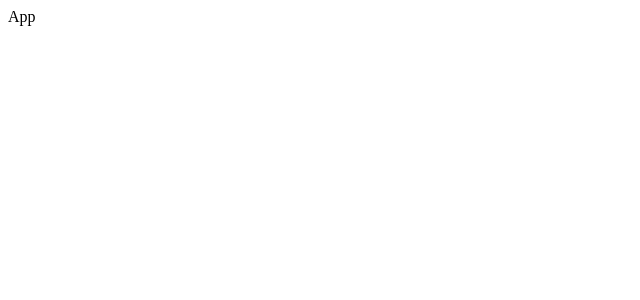
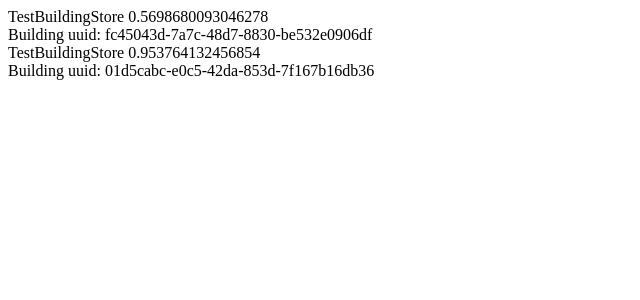
Before and after one commit to kiritoroo/uni-campus, a React (Vite) app: page / in a window 1280 px wide. Shown: the top 300 px of the page, without its empty margins (0-640 px from the left). Built offline with nearby package versions, Linux system fonts and the light colour scheme.

Commit message:
Add building store with context

```diff
--- a/package.json
+++ b/package.json
@@ -28,6 +28,7 @@
     "tailwind-merge": "^1.14.0",
     "three": "^0.157.0",
     "three-stdlib": "^2.28.0",
+    "uuid": "^9.0.1",
     "zustand": "^4.4.3"
   },
   "devDependencies": {
@@ -35,6 +36,7 @@
     "@types/react": "^18.0.37",
     "@types/react-dom": "^18.0.11",
     "@types/three": "^0.157.2",
+    "@types/uuid": "^9.0.6",
     "@typescript-eslint/eslint-plugin": "^5.59.0",
     "@typescript-eslint/parser": "^5.59.0",
     "@vitejs/plugin-react": "^4.0.0",
--- a/src/App.tsx
+++ b/src/App.tsx
@@ -1,8 +1,13 @@
-import React from 'react'
+import { DraftBuildingStore } from "@Components/CampusBuilding/draft/DraftBuildingStore"
+import { Fragment } from "react"
 
 const App = () => {
+  console.warn("Re: Render")
+
   return (
-    <div>App</div>
+    <Fragment>
+      <DraftBuildingStore />
+    </Fragment>
   )
 }
 
--- /dev/null
+++ b/src/components/CampusBuilding/context/BuildingStoreContext.tsx
@@ -0,0 +1,19 @@
+import { createContext, useRef } from "react";
+import { StoreApi } from "zustand";
+import { IBuildingStore, IBuildingStoreContext } from "../types";
+import { BuildingStore } from "../stores/BuildingStore";
+
+export const BuildingStoreContext = createContext<IBuildingStoreContext | undefined>(undefined)
+
+export const BuildingStoreProvider = ({children}: {children: React.ReactNode}) => {
+  const storeRef = useRef<StoreApi<IBuildingStore>>()
+  if (!storeRef.current) {
+    storeRef.current = BuildingStore();
+  }
+
+  return (
+    <BuildingStoreContext.Provider value={storeRef.current}>
+      {children}
+    </BuildingStoreContext.Provider>
+  )
+}
--- /dev/null
+++ b/src/components/CampusBuilding/draft/DraftBuildingStore.tsx
@@ -0,0 +1,35 @@
+import { BuildingStoreProvider } from '@Components/CampusBuilding/context/BuildingStoreContext'
+import { useBuildingStoreInContext } from '@Components/CampusBuilding/hooks/useBuildingStoreInContext'
+import { useEffect } from 'react'
+
+const Child = ({id}: {id: number}) => {
+  const buildingStore = useBuildingStoreInContext();
+  const buildingId = buildingStore.use.building_uuid();
+  const setBuildingId = buildingStore.use.set_building_uuid();
+
+  useEffect(() => {
+    // setBuildingId(`test-building-id: ${id}`)
+  }, [])
+
+  return <div>Building uuid: {buildingId}</div>
+}
+
+const Parent = () => {
+  const id = Math.random()
+
+  return (
+    <BuildingStoreProvider>
+      <div>TestBuildingStore {id}</div>
+      <Child id={id}/>
+    </BuildingStoreProvider>
+  )
+}
+
+export const DraftBuildingStore = () => {
+  return (
+    <>
+      <Parent key={1}/>
+      <Parent key={2}/>
+    </>
+  )
+}
--- /dev/null
+++ b/src/components/CampusBuilding/hooks/useBuildingStoreInContext.ts
@@ -0,0 +1,11 @@
+import { useContext } from "react"
+import { BuildingStoreContext } from "../context/BuildingStoreContext"
+import { createSelectors } from "@Utils/zustand.utils";
+
+export const useBuildingStoreInContext = () => {
+  const store = useContext(BuildingStoreContext);
+  if (!store) {
+    throw new Error('Missing BuildingStoreProvider')
+  }
+  return createSelectors(store)
+}
--- /dev/null
+++ b/src/components/CampusBuilding/stores/BuildingStore.ts
@@ -0,0 +1,10 @@
+import {  createStore } from "zustand"
+import { IBuildingStore } from "../types"
+import { v4 as uuidv4} from "uuid"
+
+export const BuildingStore = () => {
+  return createStore<IBuildingStore>((set) => ({
+    building_uuid: uuidv4(),
+    set_building_uuid: (id) => set(() => ({building_uuid: id}))
+  }))
+}
--- /dev/null
+++ b/src/components/CampusBuilding/types/index.ts
@@ -0,0 +1,8 @@
+import { StoreApi } from "zustand";
+
+export interface IBuildingStore {
+  building_uuid: string | null;
+  set_building_uuid: (id: string) => void
+}
+
+export type IBuildingStoreContext = StoreApi<IBuildingStore>
--- /dev/null
+++ b/src/utils/zustand.utils.ts
@@ -0,0 +1,18 @@
+import { StoreApi, useStore } from 'zustand'
+
+type WithSelectors<S> = S extends { getState: () => infer T }
+  ? S & { use: { [K in keyof T]: () => T[K] } }
+  : never
+
+export const createSelectors = <S extends StoreApi<object>>(
+  _store: S
+) => {
+  const store = _store as WithSelectors<typeof _store>
+  store.use = {}
+  for (const k of Object.keys(store.getState())) {
+    // eslint-disable-next-line react-hooks/rules-of-hooks
+    (store.use as any)[k] = () => useStore(store, (s) => s[k as keyof typeof s])
+  }
+
+  return store
+}
```
Also changed, not shown: 1 other file (tests, documents, lock files or other folders).
